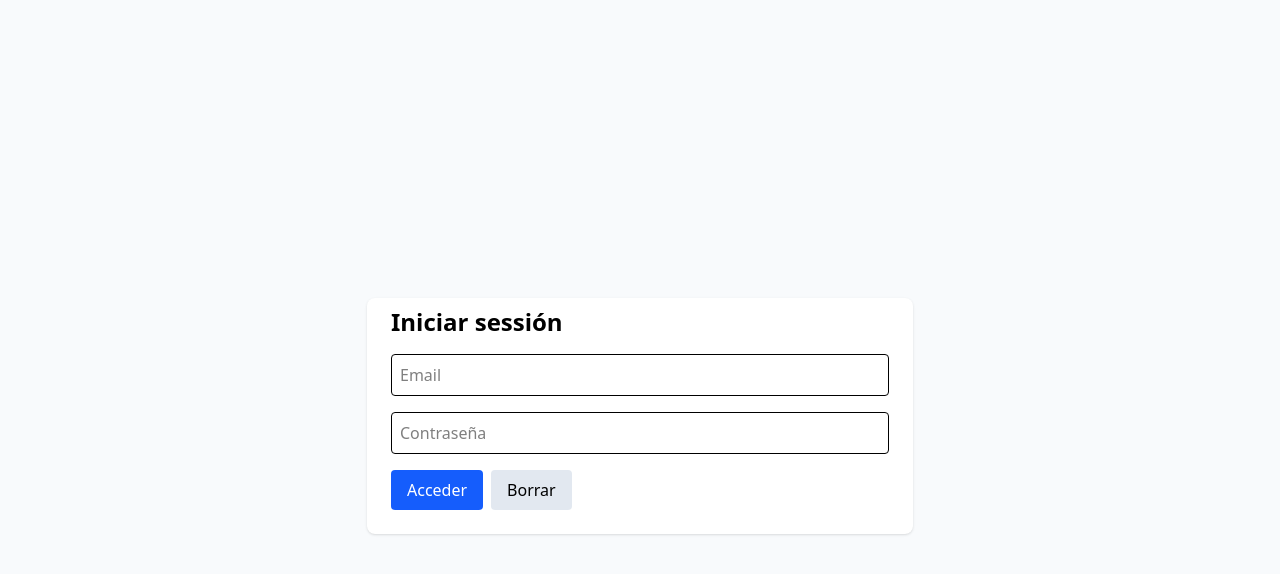
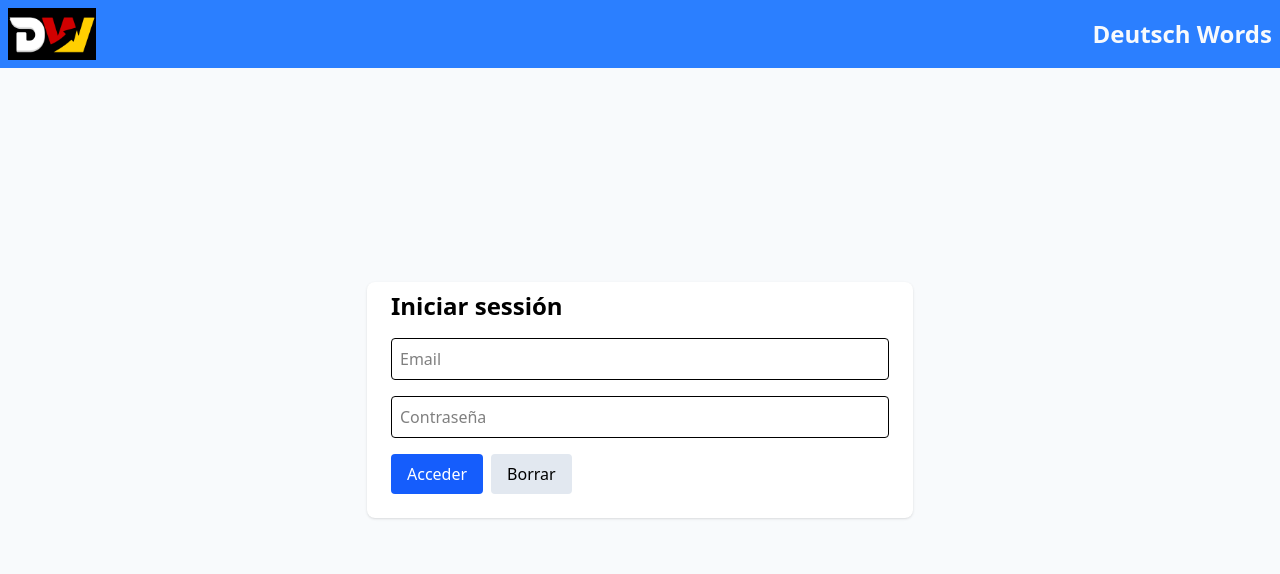
Before and after one commit to pguim/deutsch-words, a React (Vite) app: page / in a window 1280 px wide. Shown: the top 574 px of the page. Built offline with nearby package versions, Linux system fonts and the light colour scheme; no server answers.

Commit message:
Add header to login

```diff
--- a/src/App.jsx
+++ b/src/App.jsx
@@ -97,7 +97,10 @@ export default function App () {
 
   if (!session) {
     return (
-      <LoginForm handleSignIn={handleSignIn} email={email} setEmail={setEmail} setPassword={setPassword} sessionError={sessionError} />
+      <>
+        <Header session={session} handleSignOut={handleSignOut} setPath={setPath} />
+        <LoginForm handleSignIn={handleSignIn} email={email} setEmail={setEmail} setPassword={setPassword} sessionError={sessionError} />
+      </>
     )
   }
 
--- a/src/components/Center.jsx
+++ b/src/components/Center.jsx
@@ -1,3 +1,3 @@
 export default function Center ({ children }) {
-  return <div className="w-full min-h-screen flex items-center justify-center align-middle my-auto mx-0 bg-slate-50 p-4">{children}</div>
+  return <div className="w-full min-h-screen flex items-center justify-center align-middle my-auto mx-0 bg-slate-50">{children}</div>
 }
--- a/src/components/Header.jsx
+++ b/src/components/Header.jsx
@@ -6,10 +6,12 @@ export default function Header ({ session, handleSignOut }) {
       <header className="  flex items-center justify-between">
         <img className="w-22" src="/logo.png" />
         <h1 className="text-2xl font-bold text-slate-50">Deutsch Words</h1>
-        <div className="flex items-center gap-3">
-          <div className="text-m text-slate-100">{session.user.email.split('@')[0]}</div>
-          <button onClick={handleSignOut} className="px-5 py-1 bg-red-500 text-white rounded cursor-pointer">Salir</button>
-        </div>
+        {session && (
+          <div className="flex items-center gap-3">
+            <div className="text-m text-slate-100">{session.user.email.split('@')[0]}</div>
+            <button onClick={handleSignOut} className="px-5 py-1 bg-red-500 text-white rounded cursor-pointer">Salir</button>
+          </div>
+        )}
       </header>
     </div>
   )
```
